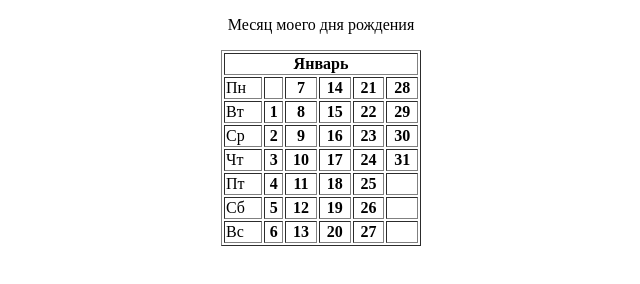
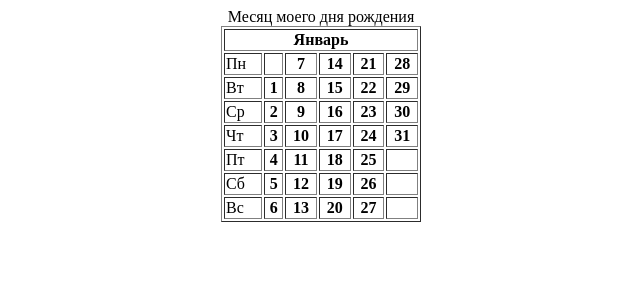
Before and after one commit to vladbruzgulun/Vlad-Bruzgalin, a plain HTML site: page 02.HTML/dop_zadanie.html in a window 1280 px wide. Shown: the whole page, without its empty margins (319-959 px from the left). Drawn offline with Linux system fonts and the light colour scheme.

Commit message:
поправка

```diff
--- a/02.HTML/dop_zadanie.html
+++ b/02.HTML/dop_zadanie.html
@@ -4,8 +4,8 @@
 
 </head>
 <body>
-    <p align="center">Месяц моего дня рождения</p>
     <table layout="fixed" width="200" border="1" align="center">
+        <caption>Месяц моего дня рождения</caption>
         <tr>
             <th colspan="6">Январь</th>
         </tr>
```
Also changed, not shown: 02.HTML/zadanie1.html (+1 -1 lines).
